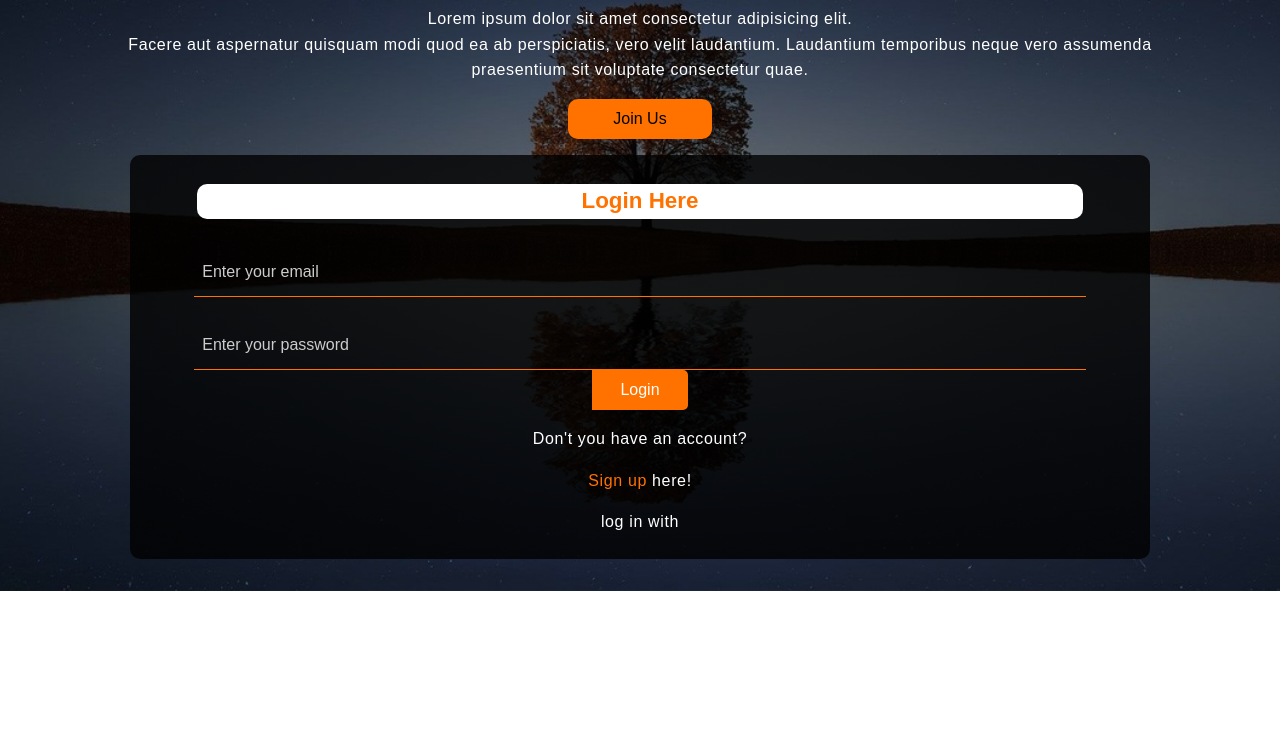
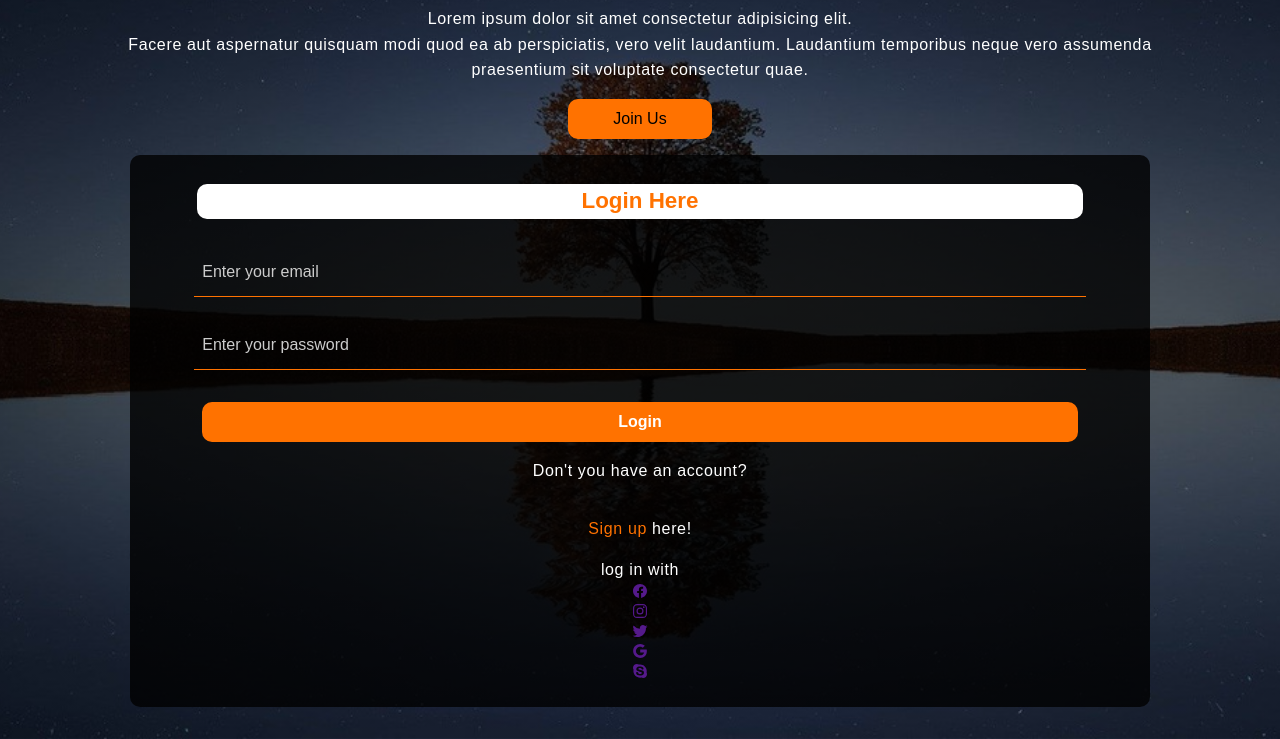
Before and after one commit to SafakKayaa/praroz-web-design-review, a plain HTML site: page index.html in a window 1280 px wide. Shown: the part 378-1117 px from the top of the page. Before the commit the page ends 969 px from the top, so only its background shows below. Drawn offline with nearby package versions, Linux system fonts and the light colour scheme.

Commit message:
logos added

```diff
--- a/index.html
+++ b/index.html
@@ -45,10 +45,16 @@
           <p class="link">
             <a href=""><span class="signUp">Sign up </span></a>here!
           </p>
-          <p>log in with</p>
+          <p id="loginWith">log in with</p>
+          <div class="icon"></div>
+          <a href=""> <ion-icon name="logo-facebook"></ion-icon></a>
+          <a href=""> <ion-icon name="logo-instagram"></ion-icon></a>
+          <a href=""> <ion-icon name="logo-twitter"></ion-icon></a>
+          <a href=""> <ion-icon name="logo-google"></ion-icon></a>
+          <a href=""> <ion-icon name="logo-skype"></ion-icon></a>
+
         </div>
-
-        <!--Login butonunun cssi ile devam edeceğiz.-->
+        <script src="https://unpkg.com/ionicons@5.4.0/dist/ionicons.js"></script>
       </div>
     </div>
   </body>
--- a/style.css
+++ b/style.css
@@ -155,7 +155,6 @@ p {
   width: 90%;
 }
 
-
 .form {
   display: flex;
   flex-direction: column;
@@ -170,7 +169,6 @@ p {
     rgba(0, 0, 0, 0.8) 50%,
     rgba(0, 0, 0, 0.8) 50%
   );
-
 }
 
 .form input {
@@ -194,3 +192,24 @@ p {
 .form input:focus {
   outline: none;
 }
+
+.loginbutton {
+  border-radius: 10px;
+  width: 90%;
+  height: 2.5rem;
+  margin-top: 2rem;
+  font-size: 1rem;
+  cursor: pointer;
+  font-weight: bold;
+}
+
+.form .link {
+  font-family: Arial, Helvetica, sans-serif;
+  font-size: 1rem;
+  padding-top: 1rem;
+}
+
+.loginWith {
+  padding: 1rem;
+  text-align: center;
+}
```
